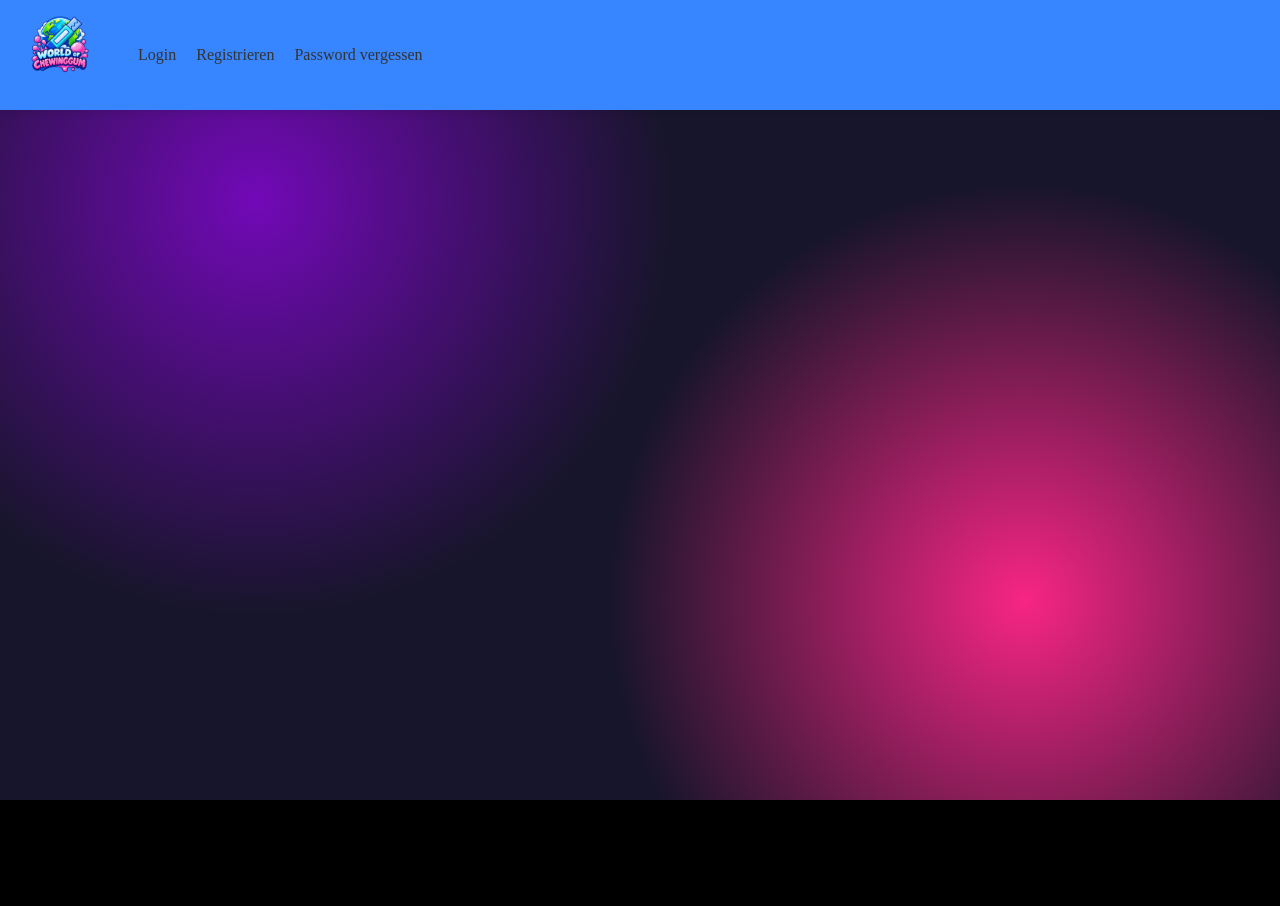
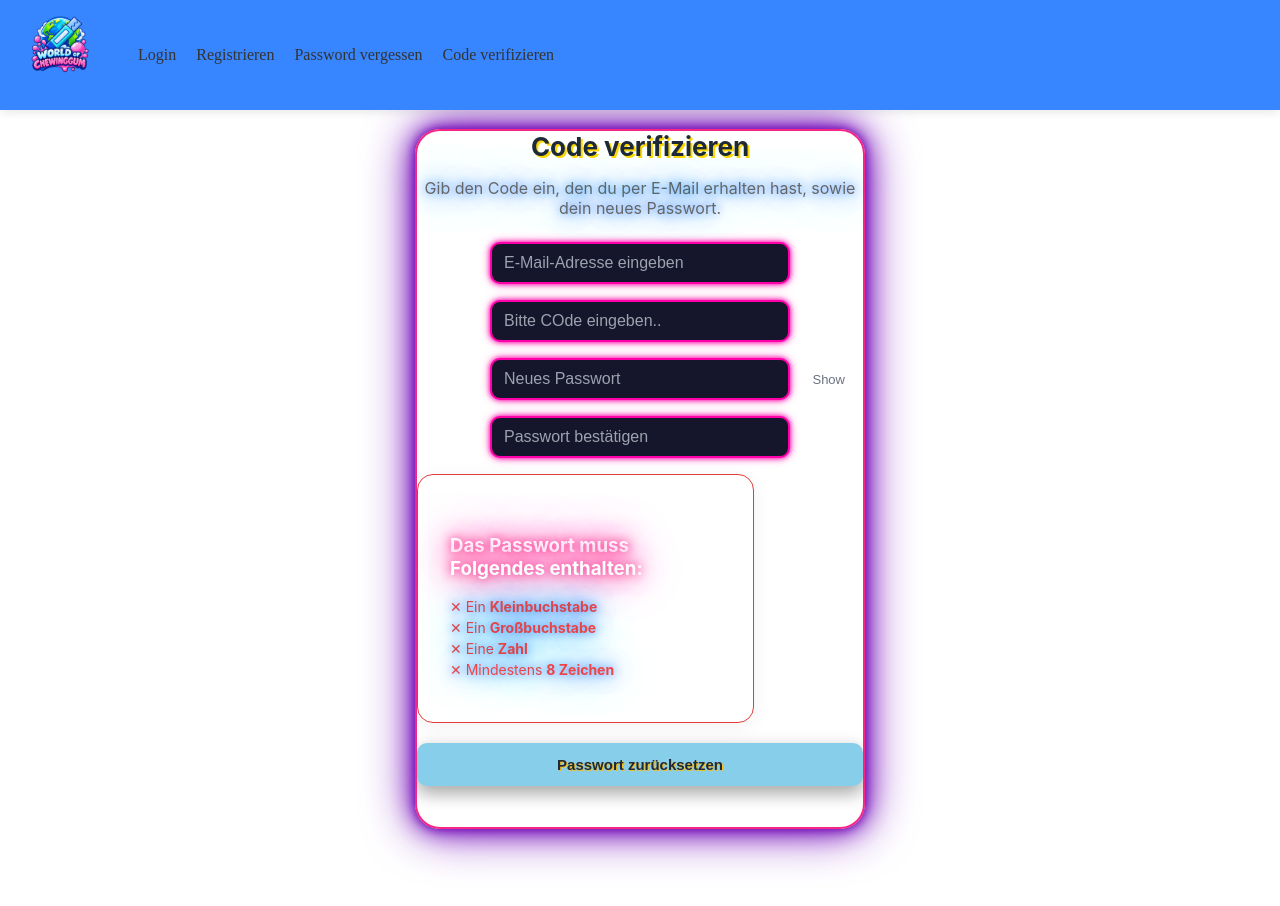
Before and after one commit to Vinci4600/World-of-Chewing-gum, a React (Vite) app in the folder Frontend/: page /verify-code in a window 1280 px wide. Shown: the top 906 px of the page. Before the commit the page ends 800 px from the top, so only its background shows below. Built offline with nearby package versions, Linux system fonts and the light colour scheme.

Commit message:
Forgot Password with Verify Code Page for Reset Password

```diff
--- a/Frontend/src/App.jsx
+++ b/Frontend/src/App.jsx
@@ -9,6 +9,7 @@ import KaugummiEditPage from "./pages/KaugummiEditPage.jsx";
 import ProtectedRoute from "./pages/components/ProtectedRoute.jsx";
 import { useAuth } from "./context/AuthContext.jsx";
 import ForgotPassword from "./pages/ForgotPassword.jsx";
+import VerifyCode from "./pages/VerifyCode.jsx";
 
 function App() {
     const { isAuthenticated, logout } = useAuth();
@@ -43,6 +44,7 @@ function App() {
                             <Link to="/login">Login</Link>
                             <Link to="/register">Registrieren</Link>
                             <Link to="/forgotpassword">Password vergessen</Link>
+                            <Link to="verify-code">Code verifizieren</Link>
                         </>
                     )}
                 </div>
@@ -53,7 +55,8 @@ function App() {
                     {/* Öffentliche Routen */}
                     <Route path="/login" element={<LoginPage />} />
                     <Route path="/register" element={<RegistrierungPage />} />
-
+                    <Route path="/forgotpassword" element={<ForgotPassword />}/>
+                    <Route path="/verify-code" element={<VerifyCode />}/>
                     {/* Geschützte Routen (Nicht eingeloggt -> Redirect zu /login) */}
                     <Route element={<ProtectedRoute />}>
                         <Route path="/" element={<HomePage />} />
--- a/Frontend/src/pages/ForgotPassword.jsx
+++ b/Frontend/src/pages/ForgotPassword.jsx
@@ -55,9 +55,12 @@ function ForgotPassword() {
 
 
 
+
+
+
         // Validierung: Username-Länge prüfen
         if (formData.username.length < 8) {
-            setError("Der Username ist zu kurz! Er muss mindestens 8 Zeichen lang sein.");
+            setError("Der Username bzw iene gültige E-Mail-Adresse ein  ist zu kurz! Er muss mindestens 8 Zeichen lang sein.");
             return;
         }
 
@@ -86,10 +89,10 @@ function ForgotPassword() {
 
         setTimeout(() => {
             setLoading(false);
-            setSuccess("Passwort wurde erfolgreich zurückgesetzt! Du wirst weitergeleitet...");
+            setSuccess("Ein Code zum Zurücksetzen wurde an deine E-Mail gesendet!");
 
             setTimeout(() => {
-                navigate("/login");
+                navigate("/verify-code",{state:{email:formData.username}});
             }, 2000);
         }, 1500);
 
@@ -104,16 +107,16 @@ function ForgotPassword() {
 
     return (
         <div className="lg-page">
+
             <div className="kaugummi-form-container">
+                    <h1 className="lg-title">Passwort vergessen</h1>
+                    <p style={{ textAlign: 'center', marginBottom: '1.5rem', color: '#666' }}>
+                        Gib deine E-Mail-Adresse ein. Wir senden dir einen Code zum Zurücksetzen des Passworts.
+                    </p>
                 <h1 className="lg-title">Reset Password</h1>
                 <br></br>
 
-                {/* Fehlermeldung im UI anzeigen */}
-                {error && (
-                    <div className="mb-4 p-3 bg-red-100 text-red-700 rounded-lg text-sm">
-                        {error}
-                    </div>
-                )}
+
 
                 <form onSubmit={handleSubmit} >
                     {/* Benutzername Feld */}
@@ -232,7 +235,7 @@ function ForgotPassword() {
                         disabled={loading}
                         style={{ opacity: loading ? 0.9 : 1, cursor: loading ? 'not-allowed' : 'pointer' }}
                     >
-                        {loading ? "Passwort wird zurückgesetzt..." : "Jetzt Passwort zurücksetzen"}
+                        {loading ? "Code wird gesendet..." : "Code per E-Mail senden"}
                     </button>
                 </form>
             </div>
--- /dev/null
+++ b/Frontend/src/pages/VerifyCode.jsx
@@ -0,0 +1,200 @@
+import { useState } from 'react';
+import { useLocation, useNavigate } from 'react-router-dom';
+import "./components/Styles/ForgotPassword.css";
+
+function VerifyCode() {
+    const navigate = useNavigate();
+    const location = useLocation();
+
+    // Liest die E-Mail aus dem React Router Navigation State
+    const emailFromState = location.state?.email || '';
+
+    const [email, setEmail] = useState(emailFromState);
+    const [code, setCode] = useState('');
+    const [newPassword, setNewPassword] = useState('');
+    const [confirmPassword, setConfirmPassword] = useState('');
+    const [showPassword, setShowPassword] = useState(false);
+
+    const [error, setError] = useState('');
+    const [success, setSuccess] = useState('');
+    const [loading, setLoading] = useState(false);
+
+    // Passwort-Validierungen
+    const hasLength = newPassword.length >= 8;
+    const hasLower = /[a-z]/.test(newPassword);
+    const hasUpper = /[A-Z]/.test(newPassword);
+    const hasNumber = /\d/.test(newPassword);
+    const isPasswordValid = hasLength && hasLower && hasUpper && hasNumber;
+
+    const handleSubmit = async (e) => {
+        e.preventDefault();
+        setError('');
+        setSuccess('');
+
+        if (!email.trim()) {
+            setError("Bitte gib deine E-Mail-Adresse ein.");
+            return;
+        }
+
+        if (code.trim().length < 4) {
+            setError("Bitte gib den vollständigen Verifizierungscode ein.");
+            alert("Bitte eine gültige E-Mail-Adresse eingeben!");
+            return;
+        }
+
+        if (!isPasswordValid) {
+            setError("Das neue Passwort erfüllt die Sicherheitsanforderungen nicht.");
+            return;
+        }
+
+        if (newPassword !== confirmPassword) {
+            setError("Die Passwörter stimmen nicht überein.");
+            return;
+        }
+
+        setLoading(true);
+
+        try {
+            const response = await fetch('/api/verify-code', {
+                method: 'POST',
+                headers: {
+                    'Content-Type': 'application/json'
+                },
+                body: JSON.stringify({
+                    email: email,
+                    code: code,
+                    newPassword: newPassword
+                })
+            });
+
+            if (!response.ok) {
+                const data = await response.json().catch(() => ({}));
+                throw new Error(data.message || 'Ungültiger Code oder Fehler beim Zurücksetzen.');
+            }
+
+            setSuccess("Passwort wurde erfolgreich geändert! Du wirst zum Login weitergeleitet...");
+
+            setTimeout(() => {
+                navigate("/login");
+            }, 2000);
+
+        } catch (err) {
+            setError(err.message);
+        } finally {
+            setLoading(false);
+        }
+    };
+
+    return (
+        <div className="lg-page">
+            <div className="kaugummi-form-container">
+                <h1 className="lg-title">Code verifizieren</h1>
+                <p style={{ textAlign: 'center', marginBottom: '1.5rem', color: '#666' }}>
+                    Gib den Code ein, den du per E-Mail erhalten hast, sowie dein neues Passwort.
+                </p>
+
+                {error && (
+                    <div className="mb-4 p-3 rounded-lg text-sm" style={{ color: '#b91c1c', backgroundColor: '#fee2e2', border: '1px solid #fca5a5', padding: '0.75rem', marginBottom: '1rem' }}>
+                        ⚠️ {error}
+                    </div>
+                )}
+
+                {success && (
+                    <div className="mb-4 p-3 rounded-lg text-sm" style={{ color: '#15803d', backgroundColor: '#dcfce7', border: '1px solid #86efac', padding: '0.75rem', marginBottom: '1rem' }}>
+                        ✓ {success}
+                    </div>
+                )}
+
+                <form onSubmit={handleSubmit}>
+                    {/* E-Mail Feld */}
+                    <div className="lg-field">
+                        <input
+                            type="email"
+                            required
+                            value={email}
+                            onChange={(e) => setEmail(e.target.value)}
+                            className="lg-input"
+                            placeholder="E-Mail-Adresse eingeben"
+                            autoComplete="email"
+                        />
+                    </div>
+
+                    {/* Code Feld */}
+                    <div className="lg-field">
+                        <input
+                            type="text"
+                            required
+                            value={code}
+                            onChange={(e) => setCode(e.target.value)}
+                            className="lg-input"
+                            placeholder="Bitte COde eingeben.."
+                            maxLength={6}
+
+                        />
+                    </div>
+
+                    {/* Neues Passwort Feld */}
+                    <div className="lg-field">
+                        <input
+                            className="lg-input"
+                            type={showPassword ? "text" : "password"}
+                            placeholder="Neues Passwort"
+                            value={newPassword}
+                            onChange={(e) => setNewPassword(e.target.value)}
+                            required
+                            autoComplete="new-password"
+                        />
+                        <button
+                            type="button"
+                            className="lg-toggle"
+                            onClick={() => setShowPassword((prev) => !prev)}
+                        >
+                            {showPassword ? "Hide" : "Show"}
+                        </button>
+                    </div>
+
+                    {/* Passwort bestätigen Feld */}
+                    <div className="lg-field">
+                        <input
+                            className="lg-input"
+                            type={showPassword ? "text" : "password"}
+                            placeholder="Passwort bestätigen"
+                            value={confirmPassword}
+                            onChange={(e) => setConfirmPassword(e.target.value)}
+                            required
+                        />
+                    </div>
+
+                    {/* Live-Validierungs-Box */}
+                    <div className="rg-card" style={{ marginTop: '1rem' }}>
+                        <h3 className="title font-semibold text-sm mb-2 text-gray-700">Das Passwort muss Folgendes enthalten:</h3>
+                        <p style={{ color: hasLower ? '#16a34a' : '#ef4444', fontSize: '0.875rem', margin: '4px 0' }}>
+                            {hasLower ? '✓' : '✕'} Ein <b>Kleinbuchstabe</b>
+                        </p>
+                        <p style={{ color: hasUpper ? '#16a34a' : '#ef4444', fontSize: '0.875rem', margin: '4px 0' }}>
+                            {hasUpper ? '✓' : '✕'} Ein <b>Großbuchstabe</b>
+                        </p>
+                        <p style={{ color: hasNumber ? '#16a34a' : '#ef4444', fontSize: '0.875rem', margin: '4px 0' }}>
+                            {hasNumber ? '✓' : '✕'} Eine <b>Zahl</b>
+                        </p>
+                        <p style={{ color: hasLength ? '#16a34a' : '#ef4444', fontSize: '0.875rem', margin: '4px 0' }}>
+                            {hasLength ? '✓' : '✕'} Mindestens <b>8 Zeichen</b>
+                        </p>
+                    </div>
+
+                    <br />
+                    <button
+                        type="submit"
+                        className="lg-btn"
+                        disabled={loading}
+                        style={{ opacity: loading ? 0.8 : 1, cursor: loading ? 'not-allowed' : 'pointer' }}
+                    >
+                        {loading ? "Verifiziere Code..." : "Passwort zurücksetzen"}
+                    </button>
+                </form>
+            </div>
+        </div>
+    );
+}
+
+export default VerifyCode;
```
